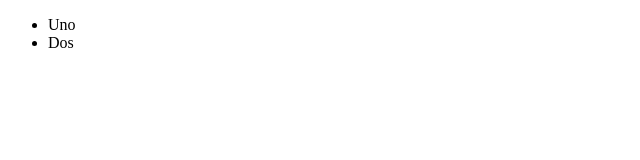
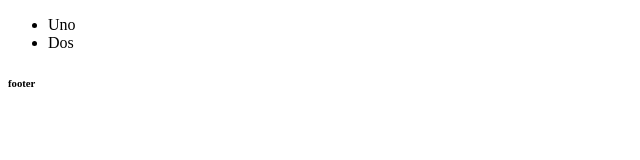
Before and after one commit to FactoryAdmin/git-practice, a plain HTML site: page git-practice/index.html in a window 1280 px wide. Shown: the full height of the page, 0-640 px from the left. Drawn offline with Linux system fonts and the light colour scheme.

Commit message:
Added footer

```diff
--- a/git-practice/index.html
+++ b/git-practice/index.html
@@ -14,5 +14,6 @@
         </ul>
       </nav>
     </header>
+    <footer><h6>footer</h6></footer>
   </body>
 </html>
```
